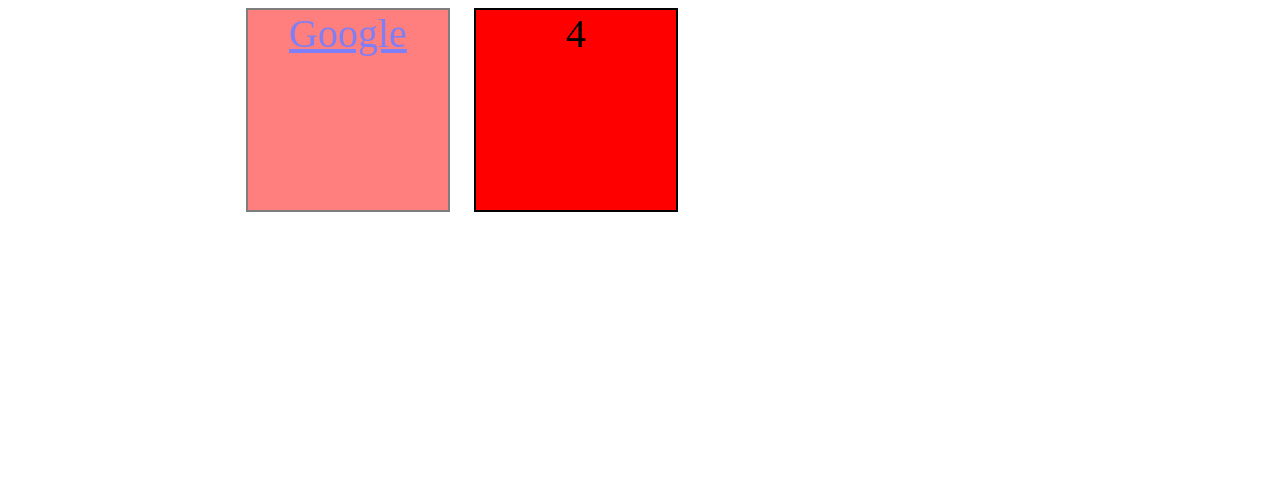
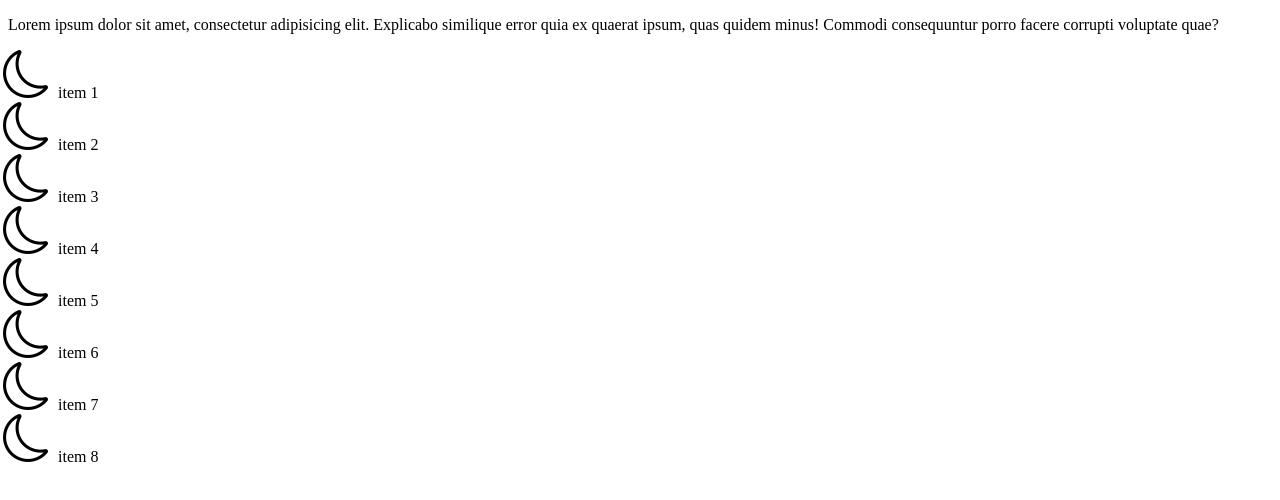
Before and after one commit to kate-miah/016, a plain HTML site: page index.html in a window 1280 px wide. Drawn offline with Linux system fonts and the light colour scheme.

Commit message:
list-style

```diff
--- /dev/null
+++ b/assets/reset.css
@@ -0,0 +1,48 @@
+/* http://meyerweb.com/eric/tools/css/reset/
+   v2.0 | 20110126
+   License: none (public domain)
+*/
+
+html, body, div, span, applet, object, iframe,
+h1, h2, h3, h4, h5, h6, p, blockquote, pre,
+a, abbr, acronym, address, big, cite, code,
+del, dfn, em, img, ins, kbd, q, s, samp,
+small, strike, strong, sub, sup, tt, var,
+b, u, i, center,
+dl, dt, dd, ol, ul, li,
+fieldset, form, label, legend,
+table, caption, tbody, tfoot, thead, tr, th, td,
+article, aside, canvas, details, embed,
+figure, figcaption, footer, header, hgroup,
+menu, nav, output, ruby, section, summary,
+time, mark, audio, video {
+ margin: 0;
+ padding: 0;
+ border: 0;
+ font-size: 100%;
+ font: inherit;
+ vertical-align: baseline;
+}
+/* HTML5 display-role reset for older browsers */
+article, aside, details, figcaption, figure,
+footer, header, hgroup, menu, nav, section {
+ display: block;
+}
+body {
+ line-height: 1;
+}
+ol, ul {
+ list-style: none;
+}
+blockquote, q {
+ quotes: none;
+}
+blockquote:before, blockquote:after,
+q:before, q:after {
+ content: '';
+ content: none;
+}
+table {
+ border-collapse: collapse;
+ border-spacing: 0;
+}
--- a/assets/style.css
+++ b/assets/style.css
@@ -2,30 +2,23 @@ body {
 
 }
 
-.box {
-  width: 200px;
-  height: 200px;
-  border: 2px solid black;
-  background-color: red;
-  display: inline-block;
-  color: black;
-  margin: 0 10px;
-  font-size: 40px;
-  text-align: center;
+.list {
+
 }
 
-.one {
-  display: none;
+.item {
+    list-style-type: circle;
+    list-style-image:  url('./moon_icon.png');
+    margin: 0 10px;
+  /* display: inline-block;
+  list-style-type: none;
+   */
+
+
+
+/*
+  list-style-type: circle;
+  list-style-image: url ('https://cdn.icon-icons.com/icons2/3251/PNG/512/star_emphasis_regular_icon_203249.png');
+  list-style-image: linear-gradient(to left bottom, red, blue);
+  list-style-position: inside;*/
 }
-
-.two {
-  visibility: hidden;
-}
-
-.three {
-  opacity: 0.5;
-}
-
-.four {
-
-}
--- a/index.html
+++ b/index.html
@@ -4,18 +4,23 @@
   <meta charset="utf-8">
   <meta name="viewport" content="width=device-width">
   <title>016</title>
+
   <link rel="stylesheet" href="./assets/style.css">
 </head>
 <body>
   <section>
-  <div class="box one">1</div>
-  <div class="box two">
-    <a href="https://www.google.com/">Google</a>
-  </div>
-  <div class="box three">
-    <a href="https://www.google.com/">Google</a>
-  </div>
-  <div class="box four">4</div>
+    <p>Lorem ipsum dolor sit amet, consectetur adipisicing elit. Explicabo similique error quia ex quaerat ipsum, quas quidem minus! Commodi consequuntur porro facere corrupti voluptate quae?</p>
+    <ul class="list">
+      <li class="item">item 1</li>
+      <li class="item">item 2</li>
+      <li class="item">item 3</li>
+      <li class="item">item 4</li>
+      <li class="item">item 5</li>
+      <li class="item">item 6</li>
+      <li class="item">item 7</li>
+      <li class="item">item 8</li>
+    </ul>
   </section>
 </body>
 </html>
+</html>
```
Also changed, not shown: assets/moon_icon.png (added), assets/star_emphasis_regular_icon_203249.png (added).
